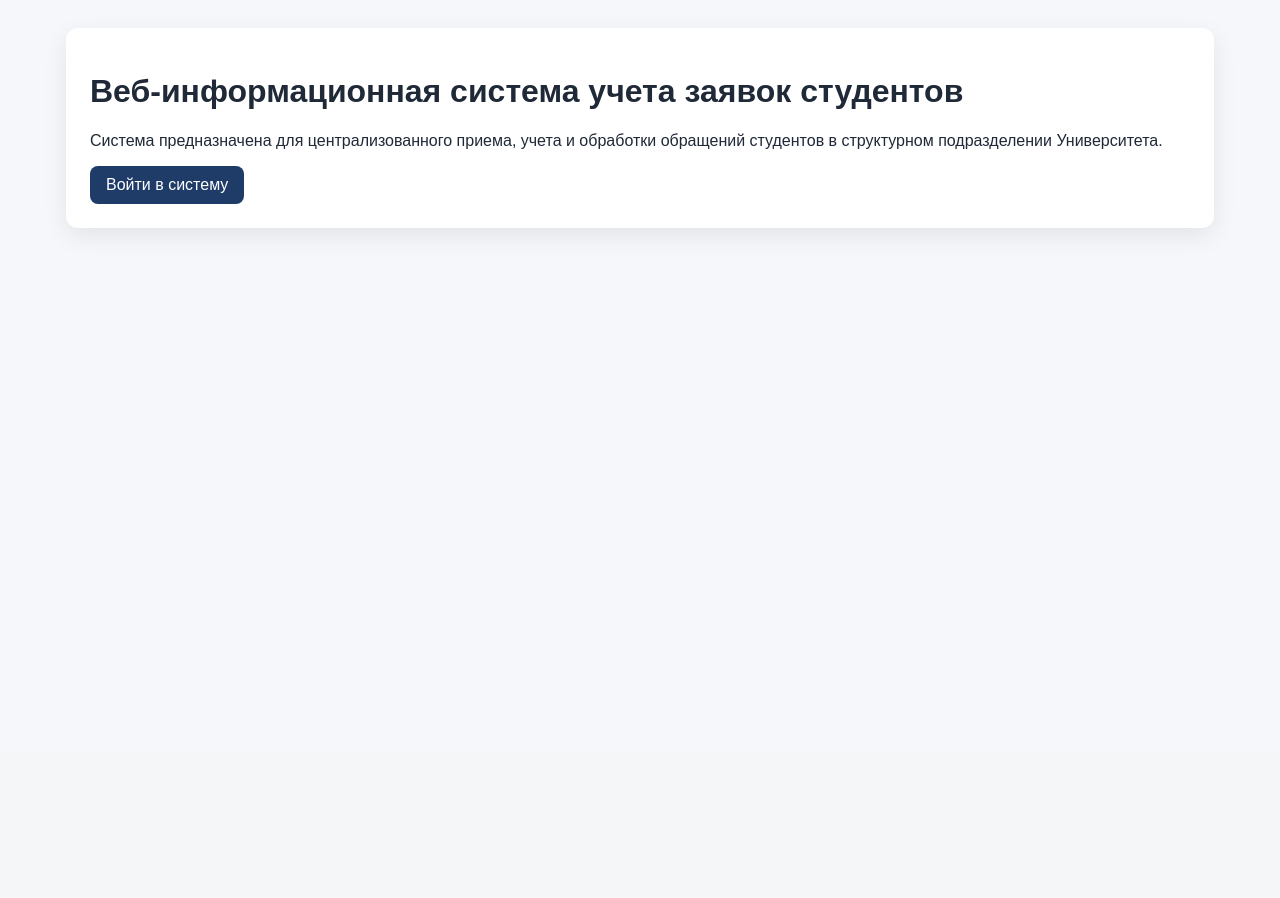
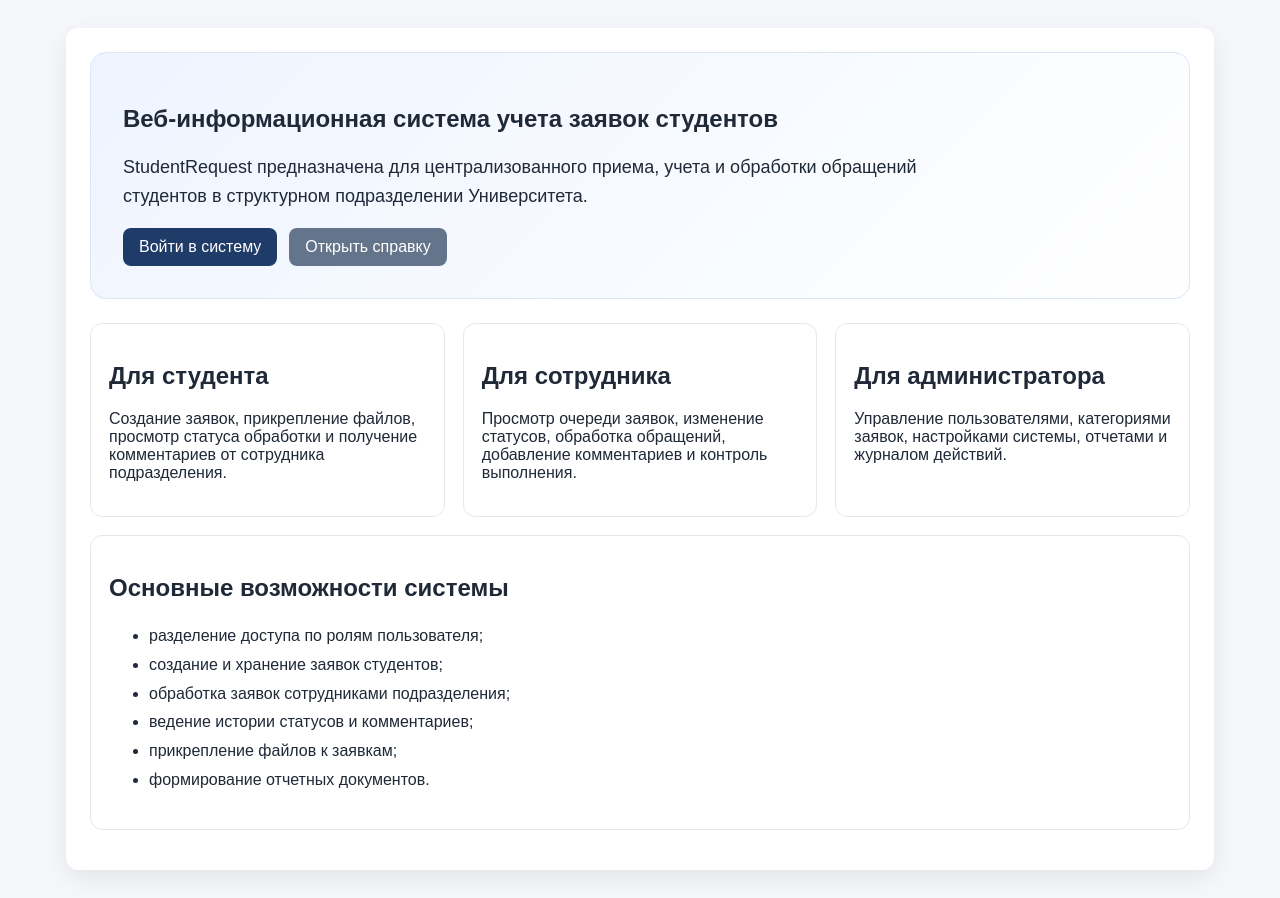
Before and after one commit to bulbola/StudentRequest, a Flask app: page / in a window 1280 px wide. Shown: the part 46-944 px from the top of the page. Before the commit the page ends 277 px from the top, so only its background shows below. Run offline with Flask 3, Linux system fonts and the light colour scheme.

Commit message:
feat: improve landing page content

```diff
--- a/app/static/css/style.css
+++ b/app/static/css/style.css
@@ -9,3 +9,44 @@ input, textarea, select { width:100%; padding:10px; margin:6px 0 14px; border:1p
 table { width:100%; border-collapse: collapse; }
 th, td { border-bottom:1px solid #e5e7eb; padding:10px; text-align:left; }
 .badge { padding:4px 8px; background:#e0ecff; border-radius:999px; }
+.hero {
+  padding: 32px;
+  border-radius: 16px;
+  background: linear-gradient(135deg, #eef4ff, #ffffff);
+  border: 1px solid #dbe7f5;
+  margin-bottom: 24px;
+}
+
+.lead {
+  font-size: 18px;
+  line-height: 1.6;
+  max-width: 850px;
+}
+
+.hero-actions {
+  display: flex;
+  gap: 12px;
+  flex-wrap: wrap;
+  margin-top: 18px;
+}
+
+.features-grid {
+  display: grid;
+  grid-template-columns: repeat(3, 1fr);
+  gap: 18px;
+  margin-bottom: 18px;
+}
+
+.features-grid .card {
+  margin-bottom: 0;
+}
+
+.feature-list {
+  line-height: 1.8;
+}
+
+@media (max-width: 800px) {
+  .features-grid {
+    grid-template-columns: 1fr;
+  }
+}
--- a/app/templates/shared/index.html
+++ b/app/templates/shared/index.html
@@ -1,5 +1,55 @@
-{% extends 'base.html' %}{% block content %}
-<h1>Веб-информационная система учета заявок студентов</h1>
-<p>Система предназначена для централизованного приема, учета и обработки обращений студентов в структурном подразделении Университета.</p>
-<a class="btn" href="{{ url_for('auth.login') }}">Войти в систему</a>
+{% extends 'base.html' %}
+
+{% block content %}
+<section class="hero">
+  <div>
+    <h1>Веб-информационная система учета заявок студентов</h1>
+    <p class="lead">
+      StudentRequest предназначена для централизованного приема, учета и обработки
+      обращений студентов в структурном подразделении Университета.
+    </p>
+    <div class="hero-actions">
+      <a class="btn" href="{{ url_for('auth.login') }}">Войти в систему</a>
+      <a class="btn secondary" href="{{ url_for('main.help_page') }}">Открыть справку</a>
+    </div>
+  </div>
+</section>
+
+<section class="features-grid">
+  <div class="card">
+    <h2>Для студента</h2>
+    <p>
+      Создание заявок, прикрепление файлов, просмотр статуса обработки
+      и получение комментариев от сотрудника подразделения.
+    </p>
+  </div>
+
+  <div class="card">
+    <h2>Для сотрудника</h2>
+    <p>
+      Просмотр очереди заявок, изменение статусов, обработка обращений,
+      добавление комментариев и контроль выполнения.
+    </p>
+  </div>
+
+  <div class="card">
+    <h2>Для администратора</h2>
+    <p>
+      Управление пользователями, категориями заявок, настройками системы,
+      отчетами и журналом действий.
+    </p>
+  </div>
+</section>
+
+<section class="card">
+  <h2>Основные возможности системы</h2>
+  <ul class="feature-list">
+    <li>разделение доступа по ролям пользователя;</li>
+    <li>создание и хранение заявок студентов;</li>
+    <li>обработка заявок сотрудниками подразделения;</li>
+    <li>ведение истории статусов и комментариев;</li>
+    <li>прикрепление файлов к заявкам;</li>
+    <li>формирование отчетных документов.</li>
+  </ul>
+</section>
 {% endblock %}
```
